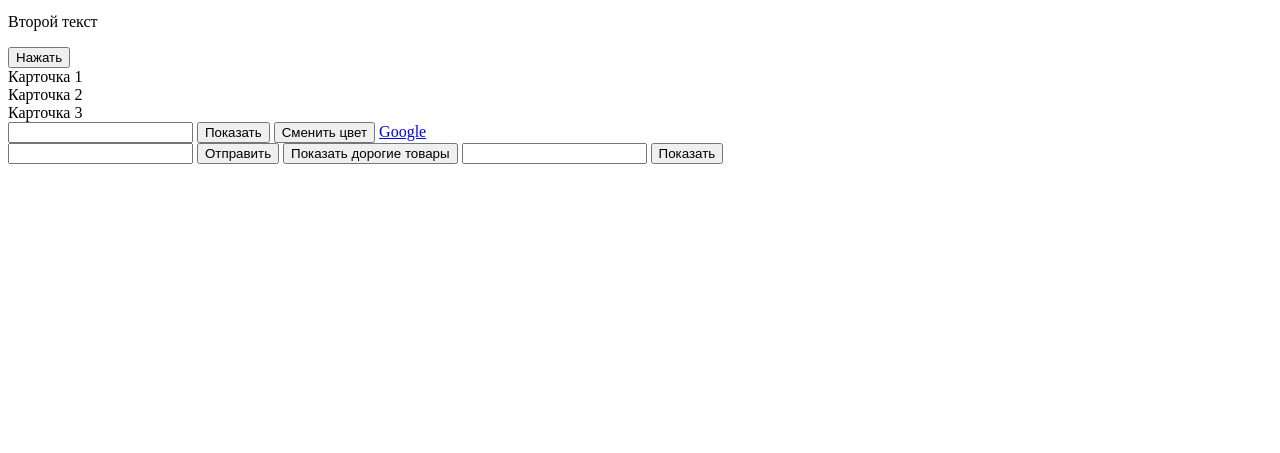
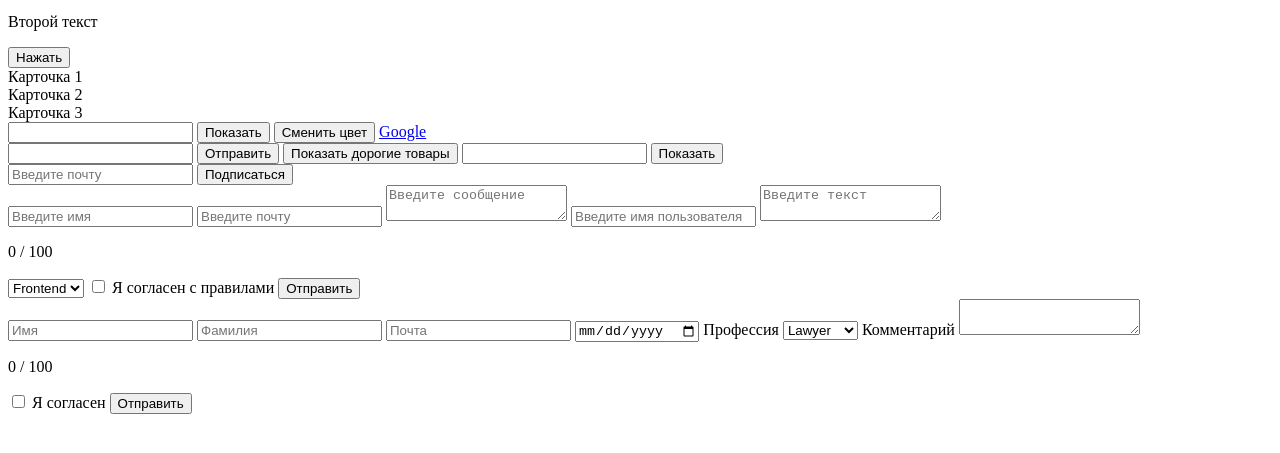
Before and after one commit to AigerimBeisembekova/practice, a plain HTML site: page index.html in a window 1280 px wide. Shown: the part 101-554 px from the top of the page. Drawn offline with Linux system fonts and the light colour scheme.

Commit message:
extra-task-5

```diff
--- a/index.html
+++ b/index.html
@@ -14,22 +14,157 @@
     <div class="card">Карточка 2</div>
     <div class="card">Карточка 3</div>
 
-    <input class="name-input" type="text">
+    <input class="name-input" type="text" />
     <button class="show-button">Показать</button>
     <button class="color-button">Сменить цвет</button>
     <a class="google-link" href="https://google.com">Google</a>
     <form class="form">
-    <input class="email-input" type="email">
-    <button type="submit">Отправить</button>
-    <button class="expensive-products-button">Показать дорогие товары</button>
-    <input class="min-price-input" type="text">
-    <button class="min-price-button">Показать</button>
+      <input class="email-input" type="email" />
+      <button type="submit">Отправить</button>
+      <button class="expensive-products-button">Показать дорогие товары</button>
+      <input class="min-price-input" type="text" />
+      <button class="min-price-button">Показать</button>
+    </form>
+
+    <form id="subscribe-form-1">
+      <input
+        class="email-input-1"
+        label="Почта"
+        placeholder="Введите почту"
+        name="email"
+        type="email"
+        minlength="5"
+        required
+      />
+      <button class="submit-button-1" type="submit">Подписаться</button>
+    </form>
+
+    <form id="feedback-form">
+      <input
+        class="feedback-name"
+        label="Name"
+        type="text"
+        name="name"
+        placeholder="Введите имя"
+        minlength="2"
+        required
+      />
+      <input
+        class="feedback-email"
+        label="Email"
+        type="email"
+        name="email"
+        placeholder="Введите почту"
+        required
+      />
+      <textarea
+        class="feedback-message"
+        label="Message"
+        type="text"
+        name="message"
+        placeholder="Введите сообщение"
+        required
+      ></textarea>
+
+      <input
+        class="feedback-username"
+        label="username"
+        type="input"
+        name="username"
+        placeholder="Введите имя пользователя"
+        required
+      />
+      <textarea
+        class="feedback-textarea-input"
+        label="textarea"
+        name="textarea"
+        placeholder="Введите текст"
+        maxlength="100"
+        required
+      ></textarea>
+      <p class="char-count">0 / 100</p>
+
+      <select class="roleSelect" name="role">
+        <option value="frontend">Frontend</option>
+        <option value="backend">Backend</option>
+        <option value="design">Design</option>
+      </select>
+
+      <input id="agree" name="agree" type="checkbox" required />
+      <label for="agree">Я согласен с правилами</label>
+
+      <button class="feedback-submit-button" type="submit">Отправить</button>
+    </form>
+
+    <form id="surveyForm">
+      <input
+        class="survey-first-name"
+        label="Firstname"
+        name="firstname"
+        type="text"
+        placeholder="Имя"
+        minlength="1"
+        required
+      />
+
+      <input
+        class="survey-last-name"
+        label="Lastname"
+        name="lastname"
+        type="text"
+        placeholder="Фамилия"
+        minlength="1"
+        required
+      />
+
+      <input
+        class="survey-email"
+        label="Email"
+        name="email"
+        type="email"
+        placeholder="Почта"
+        minlength="5"
+        required
+      />
+
+      <input
+        class="survey-DOB"
+        label="Date of birth"
+        name="DOB"
+        type="date"
+        placeholder="Дата рождения"
+        required
+      />
+
+      <label for="survey-role">Профессия</label>
+      <select class="survey-role" name="role">
+        <option value="lawyer">Lawyer</option>
+        <option value="musician">Musician</option>
+        <option value="teacher">Teacher</option>
+        <option value="other">Other</option>
+      </select>
+
+      <label for="survey-message">Комментарий</label>
+      <textarea
+        class="survey-message"
+        label="message"
+        name="message"
+        maxlength="100"
+        required
+      >
+      </textarea>
+      <p class="symbol-count">0 / 100</p>
+
+      <input id="survey-checkbox" name="agree" type="checkbox" required />
+      <label for="survey-checkbox">Я согласен</label>
+
+      <button class="survey-form-btn" type="submit">Отправить</button>
     </form>
 
     <script src="task-1.js"></script>
     <script src="task-2.js"></script>
     <script src="task-3.js"></script>
     <script src="task-4.js"></script>
-
+    <script src="task-5.js"></script>
   </body>
 </html>
--- a/task-4.js
+++ b/task-4.js
@@ -25,7 +25,7 @@ names111.forEach(greet);
 function sum(a, b) {
   return a + b;
 }
-console.log(sum(2, 5));
+// console.log(sum(2, 5));
 
 // 4. Создайте функцию multiply, которая принимает два числа и возвращает их произведение.
 function multiply(a, b) {
@@ -137,7 +137,7 @@ function sum3(a, b) {
   console.log(a + b);
 }
 const result = sum3(2, 3);
-console.log(result);
+// console.log(result);
 // 5 и undefined
 // сначала консоль выведет 5, потом result не найдет sum3 потому что нет return
 
--- /dev/null
+++ b/task-5.js
@@ -0,0 +1,225 @@
+/* Тема: HTML-формы и события JavaScript
+Цель: закрепить работу с form, input, label, валидацией, событиями submit/input/change,
+event.preventDefault(), value, checkValidity(), reportValidity() и FormData.
+Модальные окна в это ДЗ не входят.
+Важно: выполняйте задания постепенно. После каждого задания проверяйте
+результат в браузере и в DevTools Console. */
+
+// 1. Простая форма подписки
+// Создайте форму подписки с полем Email и кнопкой «Подписаться». У поля должны
+// быть label, placeholder, name, type="email" и required. У кнопки укажите
+// type="submit".
+// <form id="subscribe-form">
+// ...
+// </form>
+
+// <form id="subscribe-form-1">
+//   <input class="email-input-1"
+//   label = "Почта"
+//   placeholder = "Введите почту"
+//   name = "email"
+//   type = "email"
+//   required>
+//   <button class="submit-button-1" type="submit">Подписаться</button>
+// </form>
+
+// 2. Первое событие submit
+// Найдите форму через querySelector(). Добавьте обработчик события submit.
+// Отмените стандартное поведение формы с помощью event.preventDefault() и
+// выведите в консоль сообщение «Форма отправлена».
+// form.addEventListener('submit', function (event) {
+// ...
+// });
+
+const submissionForm = document.querySelector("#subscribe-form-1");
+
+submissionForm.addEventListener("submit", (event) => {
+  event.preventDefault();
+  console.log("Форма отправлена");
+});
+
+// 3. Получаем значение поля
+// При отправке формы получите значение Email и выведите его в консоль. Проверьте,
+// чем отличается вывод самого input от input.value.
+// console.log(emailInput);
+// console.log(emailInput.value);
+
+const emailInput1 = document.querySelector(".email-input-1");
+
+submissionForm.addEventListener("submit", (event) => {
+  event.preventDefault();
+  console.log(emailInput1);
+  console.log(emailInput1.value);
+});
+
+// 4. Проверяем валидность
+// Добавьте minlength или другие подходящие HTML-ограничения. В JavaScript вызовите
+// checkValidity() и посмотрите, какое значение он возвращает для валидной и
+// невалидной формы. Если форма невалидна, вызовите reportValidity() и прекратите
+// выполнение обработчика через return.
+// if (!form.checkValidity()) {
+// form.reportValidity();
+// return;
+// }
+// 5. Очистка формы
+// После успешной отправки очистите форму. Найдите подходящий метод формы
+// самостоятельно. Проверьте, очищается ли input после submit.
+
+submissionForm.addEventListener("submit", (event) => {
+  event.preventDefault();
+  if (!submissionForm.checkValidity()) {
+    submissionForm.reportValidity();
+    return;
+  }
+  console.log(emailInput1.value);
+  submissionForm.reset();
+});
+
+// 6. Форма обратной связи
+// Создайте новую форму с полями: имя, email и сообщение. Все поля обязательные.
+// Для имени установите minlength="2", для email используйте type="email", для
+// сообщения - textarea. При успешной отправке выведите все значения в консоль.
+
+// const feedbackForm = document.querySelector("#feedback-form");
+// const feedbackBtn = document.querySelector(".feedback-button");
+// const feedbackName = document.querySelector(".feedback-name");
+// const feedbackEmail = document.querySelector(".feedback-email");
+// const feedbackMessage = document.querySelector(".feedback-message");
+
+// feedbackForm.addEventListener("submit", (event) => {
+//   event.preventDefault();
+//   if (!feedbackForm.checkValidity()) {
+//     feedbackForm.reportValidity();
+//     return;
+//   }
+//   console.log(feedbackName.value);
+//   console.log(feedbackEmail.value);
+//   console.log(feedbackMessage.value);
+//   feedbackForm.reset();
+// });
+
+// 7. FormData
+// Переделайте задание №6 так, чтобы не получать value каждого поля вручную.
+// Создайте FormData на основе формы и выведите значения через formData.get().
+// Убедитесь, что у каждого поля есть атрибут name.
+// const formData = new FormData(form);
+// console.log(formData.get('name'));
+// console.log(formData.get('email'));
+
+// const feedbackForm = document.querySelector("#feedback-form");
+
+// feedbackForm.addEventListener("submit", (event) => {
+//   event.preventDefault();
+//   if (!feedbackForm.checkValidity()) {
+//     feedbackForm.reportValidity();
+//     return;
+//   }
+//   const formData = new FormData(feedbackForm);
+//   feedbackForm.reset();
+//   console.log(formData.get("name"));
+//   console.log(formData.get("email"));
+//   console.log(formData.get("message"));
+// });
+
+// 8. FormData → объект
+// Преобразуйте FormData из предыдущего задания в обычный JavaScript-объект с
+// помощью Object.fromEntries(). Выведите получившийся объект в консоль.
+// const formData = new FormData(form);
+// const formValues = Object.fromEntries(formData);
+// console.log(formValues);
+
+const feedbackForm = document.querySelector("#feedback-form");
+
+feedbackForm.addEventListener("submit", (event) => {
+  event.preventDefault();
+  if (!feedbackForm.checkValidity()) {
+    feedbackForm.reportValidity();
+    return;
+  }
+  const formData = new FormData(feedbackForm);
+  const feedbackFormValues = Object.fromEntries(formData);
+  feedbackForm.reset();
+  console.log(feedbackFormValues);
+});
+
+// 9. Событие input
+// Добавьте поле «Имя пользователя». Во время ввода текста показывайте в консоли
+// текущее значение поля. Используйте событие input. Проверьте, как часто оно
+// срабатывает.
+// usernameInput.addEventListener('input', function () {
+// ...
+// });
+
+const usernameInput = document.querySelector(".feedback-username");
+
+usernameInput.addEventListener("input", () => {
+  console.log(usernameInput.value);
+}); // каждый символ выводится
+
+// 10. Счётчик символов
+// Создайте textarea с maxlength="100". Под ней разместите текст «0 / 100». При
+// каждом вводе обновляйте число введённых символов. Например, после слова
+// «Привет» должно отображаться «6 / 100».
+
+const textarea = document.querySelector(".feedback-textarea-input");
+const charCount = document.querySelector(".char-count");
+
+textarea.addEventListener("input", () => {
+  const currentLength = textarea.value.length;
+  charCount.textContent = currentLength + " /100";
+});
+
+// 11. Событие change
+// Создайте select с вариантами «Frontend», «Backend», «Design». Добавьте обработчик
+// change и выводите выбранное значение в консоль. Сравните поведение change и
+// input.
+
+const roleSelect = document.querySelector(".roleSelect");
+
+roleSelect.addEventListener("change", () => {
+  console.log(roleSelect.value);
+});
+
+// 12. Чекбокс согласия
+// Добавьте checkbox «Я согласен с правилами» и кнопку отправки формы. Сделайте
+// checkbox обязательным через HTML. При submit проверьте валидность формы и
+// выводите данные только после успешной проверки.
+
+//все итак сработала с FormData или надо было отдельную форму создать для чекбокс?
+
+// 13. Итоговое задание: анкета
+// Создайте небольшую анкету: имя, фамилия, email, дата рождения, направление
+// (select), комментарий (textarea) и обязательный checkbox согласия. Используйте label
+// и placeholder там, где это уместно. Добавьте HTML-валидацию. При submit отмените
+// стандартное поведение, проверьте форму, соберите данные через FormData,
+// преобразуйте их в объект и добавьте свойство createdOn со значением new Date().
+// Выведите итоговый объект в консоль и очистите форму после успешной отправки.
+
+const surveyForm = document.querySelector("#surveyForm");
+
+surveyForm.addEventListener("submit", (event) => {
+  event.preventDefault();
+  if(!surveyForm.checkValidity()){
+    surveyForm.reportValidity();
+    return;
+  }
+  const surveyFormData = new FormData(surveyForm);
+  const userProfile = Object.fromEntries(surveyFormData);
+  userProfile.createdOn = new Date();
+  console.log(userProfile);
+  surveyForm.reset();
+});
+
+/*  Мини-шпаргалка
+submit Срабатывает при отправке формы.
+event.preventDefault() Отменяет стандартное действие браузера.
+input.value Получает текущее значение конкретного поля.
+form.checkValidity() Возвращает true/false в зависимости от
+HTML-валидации.
+form.reportValidity() Показывает стандартные сообщения об ошибках
+валидации.
+new FormData(form) Собирает значения полей формы, у которых есть name.
+Object.fromEntries(...) Преобразует пары ключ-значение в обычный объект.
+input Срабатывает во время изменения значения поля.
+change Срабатывает при подтверждённом изменении
+значения элемента. */
```
